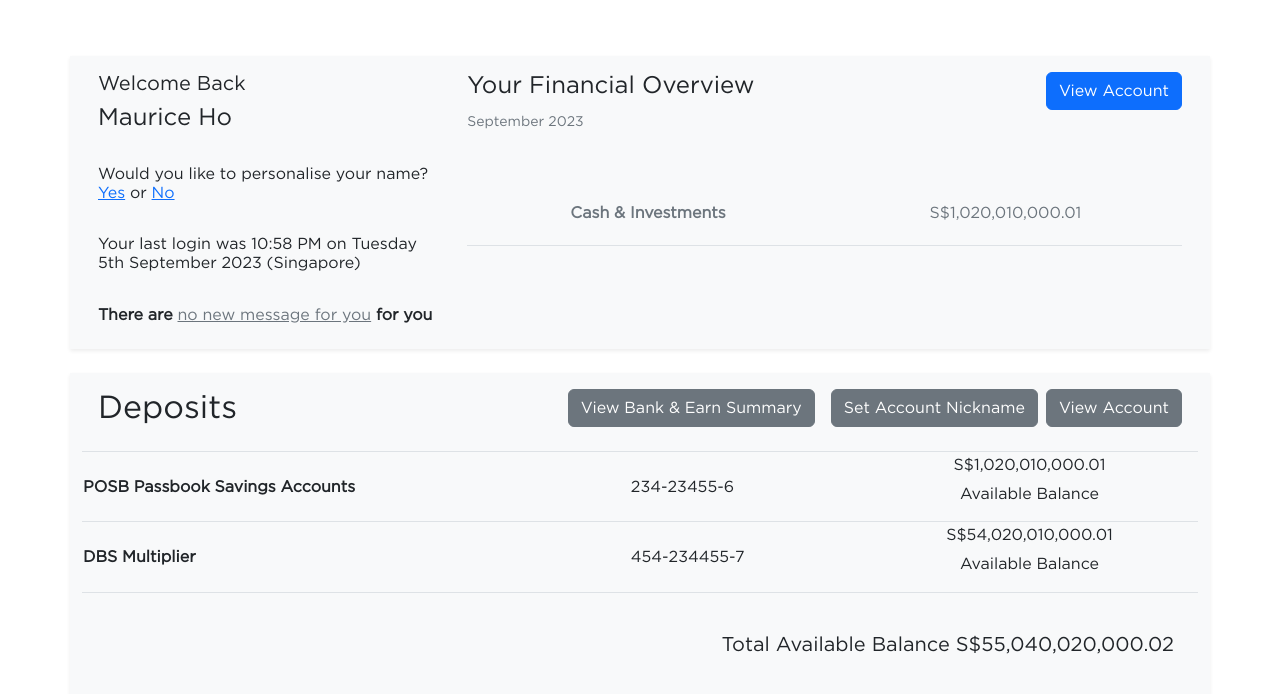
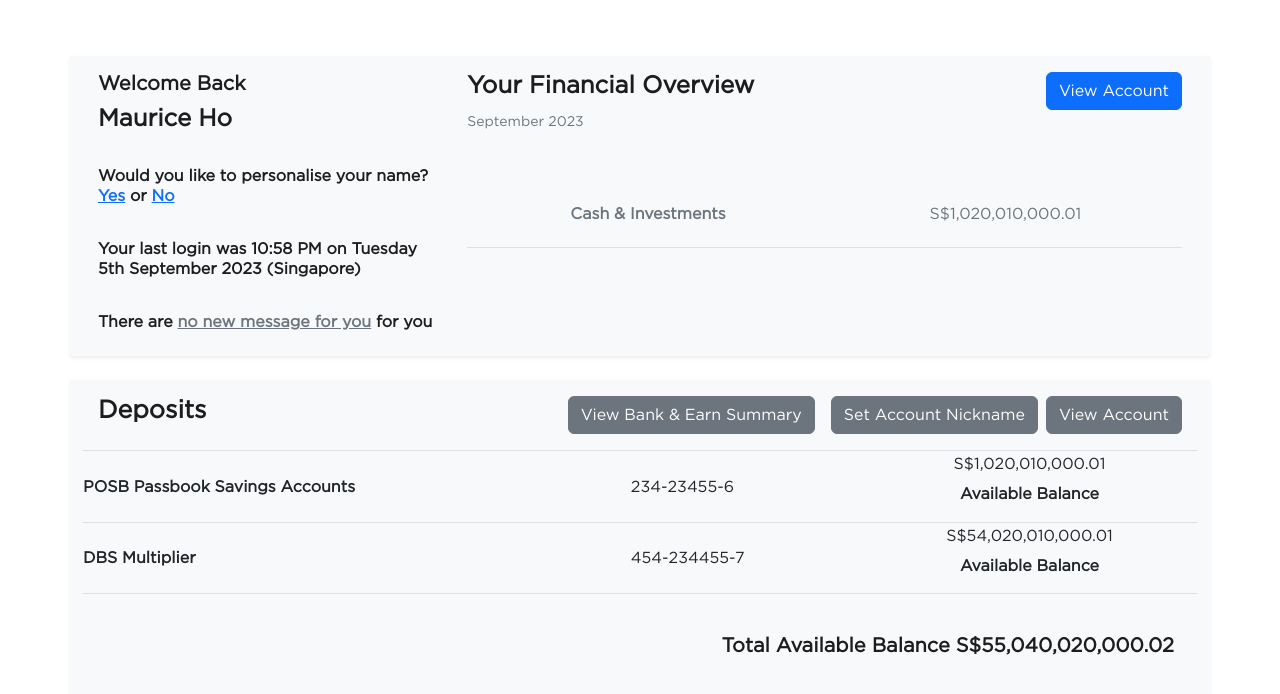
Before and after one commit to rayquekCW/Authentication-System, a React (Vite) app in the folder client/: page / in a window 1280 px wide. Shown: the top 694 px of the page. Built offline with nearby package versions, Linux system fonts and the light colour scheme.

Commit message:
style: add variable fonts styling and color

```diff
--- a/client/src/styles/_variable.scss
+++ b/client/src/styles/_variable.scss
@@ -3,11 +3,29 @@
 // Type Scales (Base 1rem = 16px, Scale: 1.25)
 $font-base-rem: 16px;
 
+$font-base-weight: 400;
+$font-semiheader-weight: 500;
+$font-header-weight: 700;
+$font-body-line-height: 1.5;
+$font-variable-line-height: calc(2px + 2ex + 2px);
+$font-size-tiny: clamp(0.57rem, 0.15vw + 0.54rem, 0.64rem);
+$font-size-caption: clamp(0.71rem, 0.18vw + 0.67rem, 0.8rem);
+$font-size-base: clamp(0.89rem, 0.23vw + 0.84rem, 1rem);
+
+
+$font-size-h3: clamp(1.11rem, 0.28vw + 1.05rem, 1.25rem);
+$font-size-h2:clamp(1.39rem, 0.36vw + 1.31rem, 1.56rem);
+$font-size-h1: clamp(1.74rem, 0.44vw + 1.64rem, 1.95rem);
+
 // Color (Example)
 $primaryBrandColor:#0078CE;
 $secondaryBrandColor:#FA9D00;
 $hoverColor:#161693;
-// $background: var(--background);
+
+$light: var(--light, #F5F5F7);
+$dark: var(--dark, #1D1D1F);
+$lightBackground: var(--background, #ffffff);
+
 // $popupBackground: #00000080;
 // $primaryText: var(--primaryText);
 // $secondaryText: var(--secondaryText);
--- a/client/src/styles/styles.scss
+++ b/client/src/styles/styles.scss
@@ -11,8 +11,9 @@
 
 body {
     font-family: $baseFont;
-    // color: $primaryText; // (Example)
-    // background-color: $background; // (Example)
+    font-weight: $font-base-weight;
+    font-size: $font-size-base;
+    color: $dark;
 }
 
 h1,
@@ -20,9 +21,27 @@
 h3,
 h4,
 h5,
-h6,
+h6 {
+    font-family: $baseFont;
+    font-weight: $font-header-weight;
+    line-height: $font-variable-line-height;
+    overflow-wrap: break-word;
+}
+
+h1 {
+    font-size: $font-size-h1;
+}
+
+h2 {
+    font-size: $font-size-h2;
+}
+
+h3 {
+    font-size: $font-size-h3;
+}
+
 p {
-    font-family: $baseFont;
+    font-size: $font-size-base;
 }
 
 /* Buttons */
```
